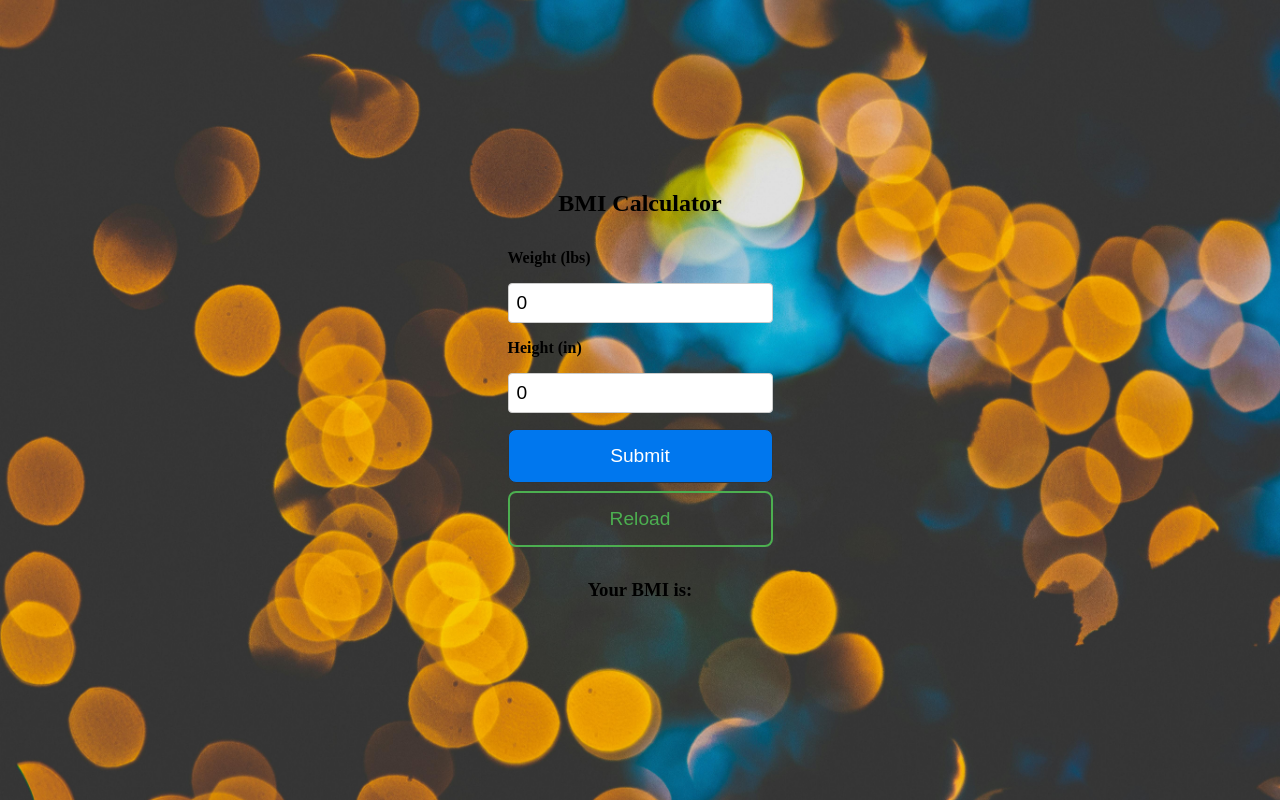
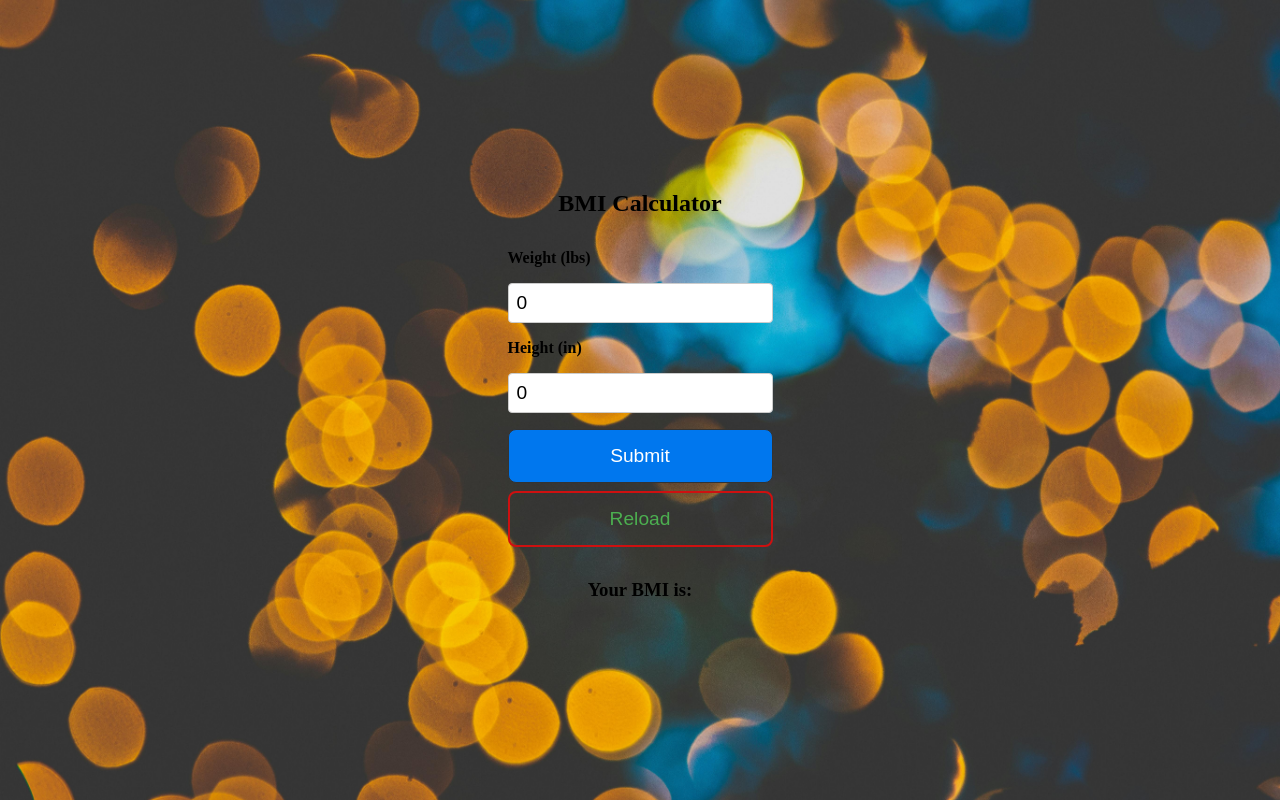
Before and after one commit to Jagriti05793/my-app, a React (Create React App) app: page / in a window 1280 px wide. Built offline with nearby package versions, Linux system fonts and the light colour scheme.

Commit message:
updated files

```diff
--- a/src/App.css
+++ b/src/App.css
@@ -36,7 +36,6 @@
     transform: rotate(360deg);
   }
 }
-/* Style for the input container */
 input {
   width: 100%;
   padding: 8px;
@@ -70,7 +69,7 @@ label {
 
 /* Style for the button */
 button {
-  background-color: #4CAF50; /* Green background */
+  background-color:aqua; /* Green background */
   color: white;
   padding: 10px 20px;
   margin: 5px;
@@ -80,14 +79,14 @@ button {
 }
 
 button:hover {
-  background-color: #45a049; /* Darker green on hover */
+  background-color: #2f0850;
 }
 
-/* Style for the reload button */
+
 .btn-outline {
   background-color: transparent;
-  border: 2px solid #4CAF50; /* Green border */
-  color: #4CAF50; /* Green text */
+  border: 2px solid #ce1010;
+  color: #4CAF50;
 }
 
 .btn-outline:hover {
```
